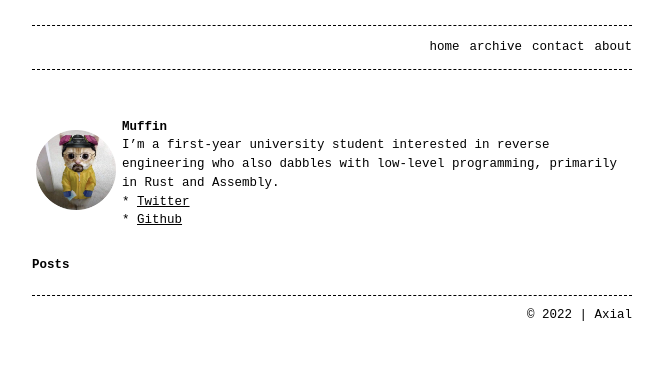
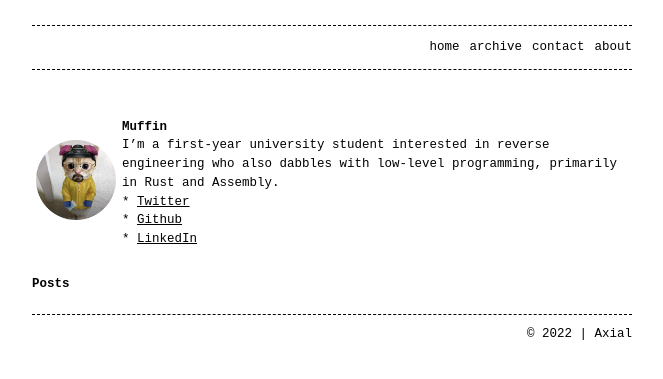
Before and after one commit to RixedLabs/RixedLabs.github.io, a Jekyll site: the page built from muffin.md, in a window 1280 px wide. Shown: the top 379 px of the page, without its empty margins (308-971 px from the left). Built offline with Jekyll 4.4.1, drawn with Linux system fonts in a browser that asks for light colours; our own code applies the rules of GitHub Pages for plain Markdown files.

Commit message:
Update muffin.md

```diff
--- a/muffin.md
+++ b/muffin.md
@@ -10,6 +10,8 @@
         <br>
 * <a href="https://twitter.com/_muffin31">Twitter</a> <br>
 * <a href="https://github.com/muff-in">Github</a> <br>
+* <a href="https://www.linkedin.com/in/muff1n/">LinkedIn</a> <br>
+
     </td>
   </tr> <br>
 </table>
```
